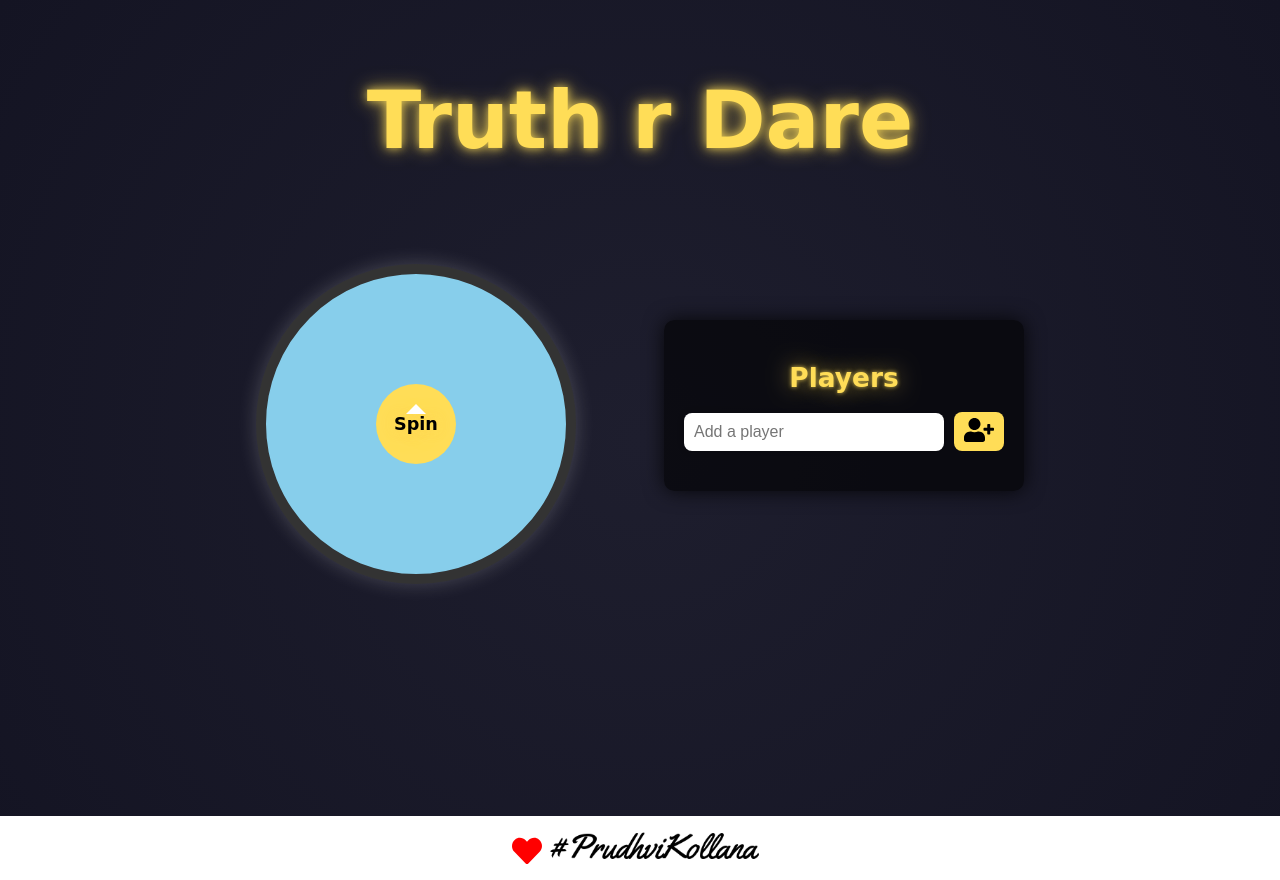
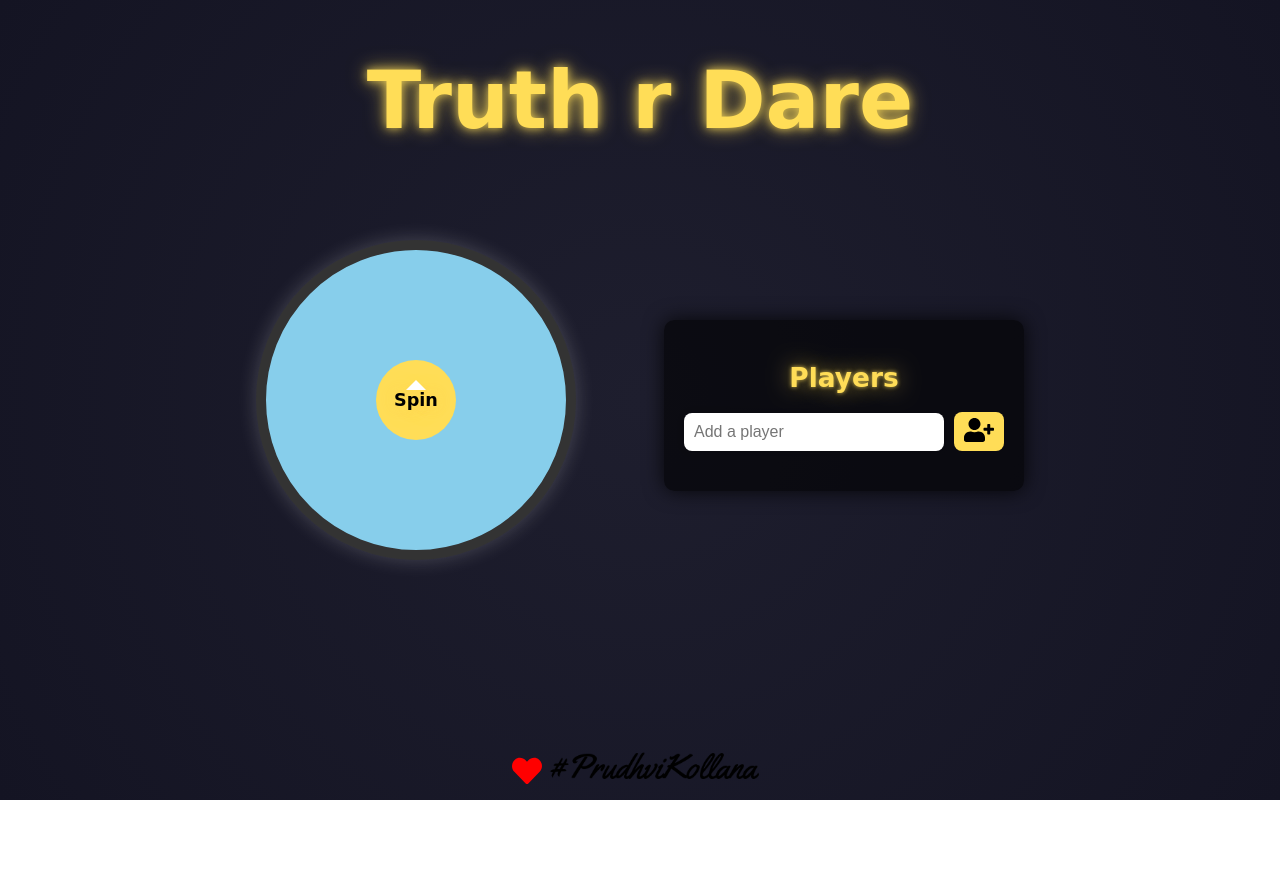
Before and after one commit to prudhvikollanapK/truth-dare, a React (Create React App) app: page / in a window 1280 px wide. After the commit the page ends 800 px from the top, so only its background shows below. Built offline with nearby package versions, Linux system fonts and the light colour scheme.

Commit message:
modify height

```diff
--- a/src/TruthOrDareGame/TruthOrDare.css
+++ b/src/TruthOrDareGame/TruthOrDare.css
@@ -2,7 +2,7 @@
   display: flex;
   justify-content: space-between;
   align-items: flex-start;
-  height: 110vh;
+  height: 100vh;
   background: radial-gradient(circle, #1e1e2e, #141423);
   font-family: 'Comic Sans MS', Arial, sans-serif;
   color: #fff;
@@ -18,7 +18,6 @@
   text-align: center;
   width: 100%;
   position: absolute;
-  top: 20px;
   animation: bounceIn 1s ease-out;
 }
 
@@ -36,7 +35,7 @@
   position: absolute;
   top: 30%;
   left: 20%;
-  animation: slideInLeft 1s ease-in-out;
+  animation: fadeInUp 2.5s ease-in-out;
 }
 
 .wheel {
@@ -331,7 +330,6 @@ input[type="text"]:focus {
   position: relative;
   padding: 10px;
   width: 100%;
-  background-color: #fff;
 }
 
 .signature a {
--- a/src/TruthOrDareGame/TruthOrDare.js
+++ b/src/TruthOrDareGame/TruthOrDare.js
@@ -15,7 +15,7 @@ function TruthOrDare() {
   const [isErrorModalOpen, setIsErrorModalOpen] = useState(false);
   const wheelRef = useRef(null);
 
-  const [error, setError] = useState(""); // State for error message
+  const [error, setError] = useState("");
 
   const addPlayer = () => {
     if (!newPlayer.trim()) {
@@ -123,7 +123,7 @@ function TruthOrDare() {
             value={newPlayer}
             onChange={(e) => {
               setNewPlayer(e.target.value);
-              setError(""); // Clear error on input change
+              setError("");
             }}
             placeholder="Add a player"
 
```
